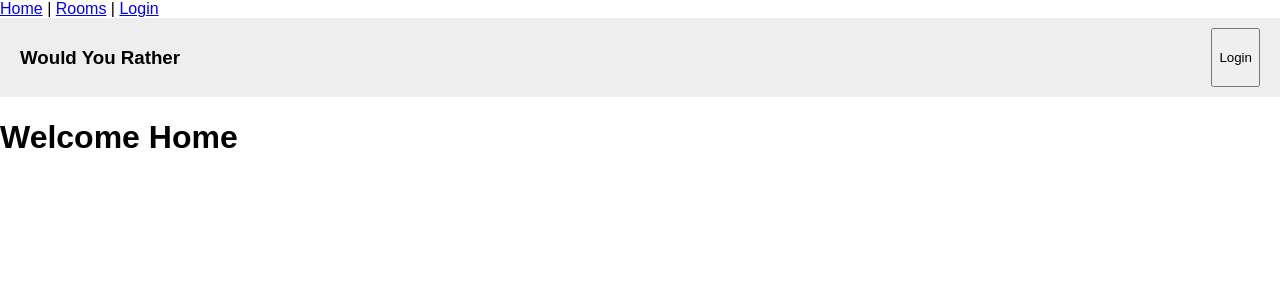
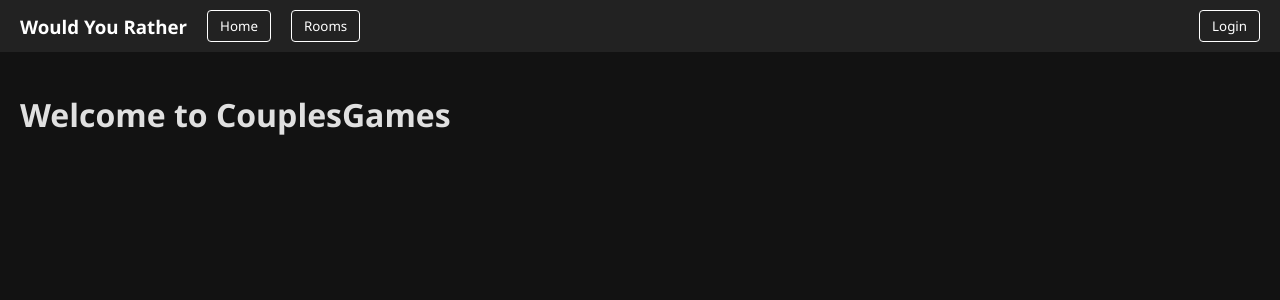
Before and after one commit to thefirsthero/couplesgames, a React (Vite) app in the folder CouplesGames/CouplesGames.UI/: page / in a window 1280 px wide. Shown: the top 300 px of the page. Built offline with nearby package versions, Linux system fonts and the light colour scheme; no server answers.

Commit message:
updated app and navbar styling

```diff
--- /dev/null
+++ b/CouplesGames/CouplesGames.UI/src/components/Navbar/Navbar.module.css
@@ -0,0 +1,28 @@
+.navbar {
+  display: flex;
+  justify-content: space-between;
+  align-items: center;
+  padding: 10px 20px;
+  background: #222;
+  color: white;
+}
+
+.navLeft {
+  display: flex;
+  align-items: center;
+  gap: 20px;
+}
+
+.title {
+  cursor: pointer;
+  margin: 0;
+}
+
+.navButton {
+  background: transparent;
+  border: 1px solid #fff;
+  color: white;
+  padding: 6px 12px;
+  border-radius: 4px;
+  cursor: pointer;
+}
--- a/CouplesGames/CouplesGames.UI/src/components/Navbar/Navbar.tsx
+++ b/CouplesGames/CouplesGames.UI/src/components/Navbar/Navbar.tsx
@@ -1,6 +1,7 @@
 import React from 'react';
 import { useAuth } from '../../hooks/useAuth';
 import { useNavigate } from 'react-router-dom';
+import styles from './Navbar.module.css';
 
 const Navbar: React.FC = () => {
   const { user, logout } = useAuth();
@@ -15,15 +16,14 @@ const Navbar: React.FC = () => {
   };
 
   return (
-    <nav style={{
-      display: 'flex',
-      justifyContent: 'space-between',
-      padding: '10px 20px',
-      background: '#eee'
-    }}>
-      <h3 onClick={() => navigate('/')} style={{ cursor: 'pointer' }}>Would You Rather</h3>
+    <nav className={styles.navbar}>
+      <div className={styles.navLeft}>
+        <h3 onClick={() => navigate('/')} className={styles.title}>Would You Rather</h3>
+        <button onClick={() => navigate('/')} className={styles.navButton}>Home</button>
+        <button onClick={() => navigate('/rooms')} className={styles.navButton}>Rooms</button>
+      </div>
 
-      <button onClick={handleAuthAction}>
+      <button onClick={handleAuthAction} className={styles.navButton}>
         {user ? 'Logout' : 'Login'}
       </button>
     </nav>
--- a/CouplesGames/CouplesGames.UI/src/layouts/MainLayout.tsx
+++ b/CouplesGames/CouplesGames.UI/src/layouts/MainLayout.tsx
@@ -1,11 +1,9 @@
 import React from 'react';
-import { Link } from 'react-router-dom';
+import Navbar from '../components/Navbar/Navbar';
 
 const MainLayout: React.FC<{ children: React.ReactNode }> = ({ children }) => (
   <div>
-    <nav>
-      <Link to="/">Home</Link> | <Link to="/rooms">Rooms</Link> | <Link to="/auth">Login</Link>
-    </nav>
+    <Navbar />
     <main>{children}</main>
   </div>
 );
--- a/CouplesGames/CouplesGames.UI/src/routes/AppRoutes.tsx
+++ b/CouplesGames/CouplesGames.UI/src/routes/AppRoutes.tsx
@@ -7,17 +7,18 @@ import AuthPage from './../features/auth/AuthPage';
 import MainLayout from './../layouts/MainLayout';
 import RegisterPage from '../features/auth/RegisterPage';
 import ForgotPasswordPage from '../features/auth/ForgotPasswordPage';
-import Navbar from '../components/Navbar/Navbar';
 
 const AppRoutes: React.FC = () => (
   <BrowserRouter>
     <MainLayout>
-    <Navbar />
-      <Routes>
-        <Route path="/auth" element={<AuthPage />} />
-        <Route path="/rooms" element={<RoomPage />} />
-        <Route path="/" element={<h1>Welcome Home</h1>} />
-      </Routes>
+    <Routes>
+  <Route path="/" element={<Home />} />
+  <Route path="/rooms" element={<RoomPage />} />
+  <Route path="/auth" element={<AuthPage />} />
+  <Route path="/register" element={<RegisterPage />} />
+  <Route path="/forgot-password" element={<ForgotPasswordPage />} />
+  <Route path="*" element={<NotFound />} />
+</Routes>
     </MainLayout>
   </BrowserRouter>
 );
--- a/CouplesGames/CouplesGames.UI/src/styles/globals.css
+++ b/CouplesGames/CouplesGames.UI/src/styles/globals.css
@@ -1,4 +1,35 @@
 body {
-    margin: 0;
-    font-family: sans-serif;
-  }
+  margin: 0;
+  font-family: 'Segoe UI', Tahoma, Geneva, Verdana, sans-serif;
+  background-color: #121212;
+  color: #e0e0e0;
+}
+
+input, button {
+  font-family: inherit;
+}
+
+input {
+  background-color: #1e1e1e;
+  color: #e0e0e0;
+  border: 1px solid #333;
+  padding: 8px;
+  border-radius: 4px;
+}
+
+button {
+  background-color: #007bff;
+  border: none;
+  padding: 8px 16px;
+  border-radius: 4px;
+  color: white;
+  cursor: pointer;
+}
+
+button:hover {
+  background-color: #0056b3;
+}
+
+main {
+  padding: 20px;
+}
```
